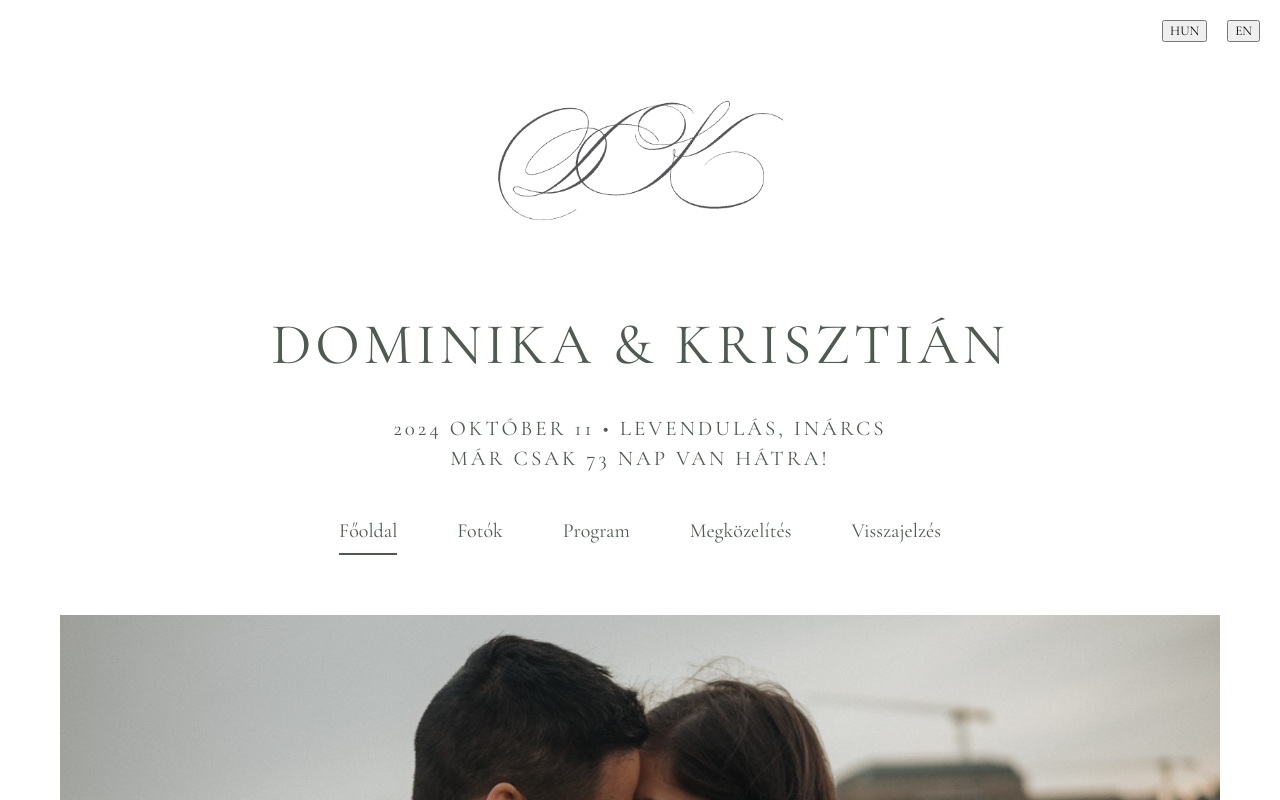
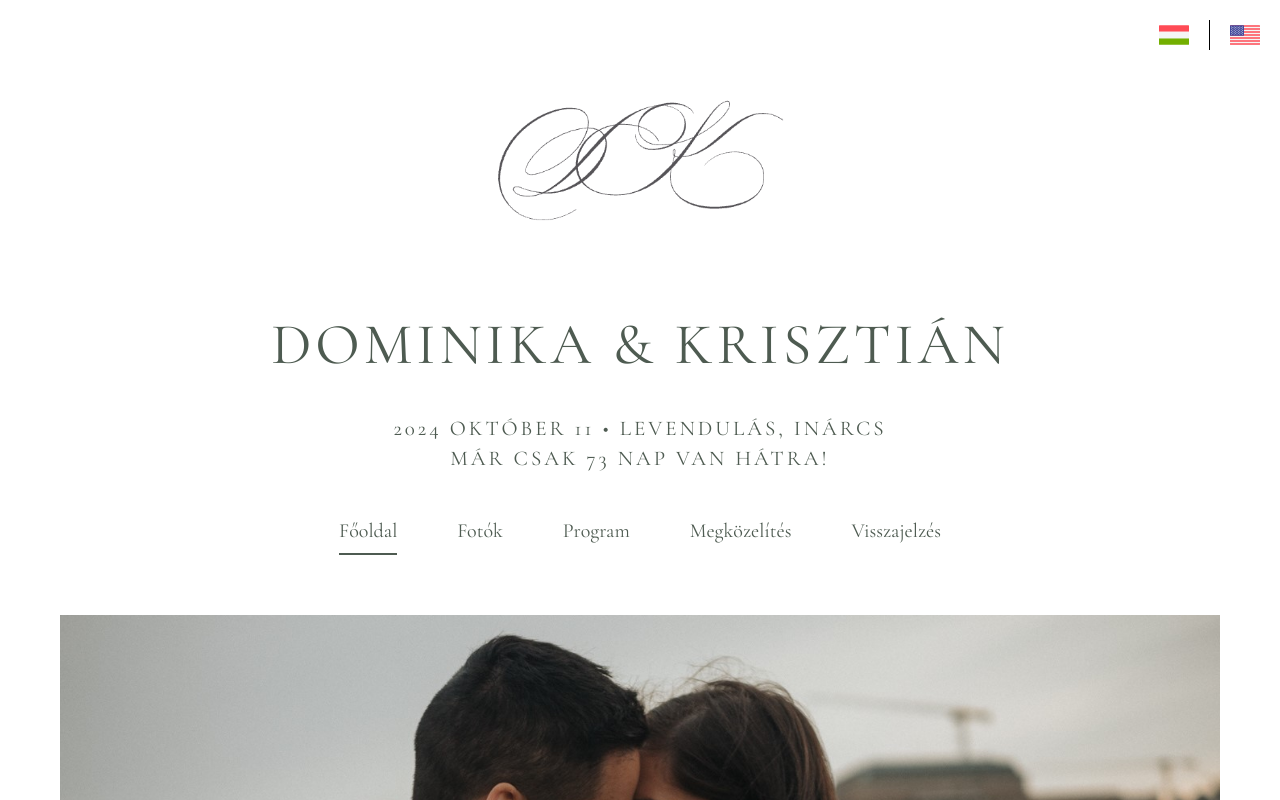
Before and after one commit to buikrisz/wedding, a React (Create React App) app: page / in a window 1280 px wide. Shown: the top 800 px of the page. Built offline with nearby package versions, Linux system fonts and the light colour scheme; a web font is replaced by a local one.

Commit message:
change icons

```diff
--- a/package.json
+++ b/package.json
@@ -18,6 +18,7 @@
     "i18next": "^23.12.2",
     "react": "^18.3.1",
     "react-dom": "^18.3.1",
+    "react-flags-select": "^2.2.3",
     "react-i18next": "^15.0.1",
     "react-icons": "^5.2.1",
     "react-router-dom": "^6.25.1",
--- a/src/components/LanguageChooser.css
+++ b/src/components/LanguageChooser.css
@@ -1,9 +1,23 @@
 .languageChooser {
   position: absolute;
   display: flex;
+  justify-content: center;
+  align-items: center;
   gap: 20px;
   top: 0;
   right: 0;
+  height: 30px;
   padding-top: 20px;
   padding-right: 20px;
 }
+
+.languageChooser .languageButton {
+  width: 30px;
+  height: 30px;
+  cursor: pointer;
+}
+
+.languageChooser .languageButtonSeparator {
+  height: 100%;
+  border-right: 1px solid black;
+}
--- a/src/components/LanguageChooser.tsx
+++ b/src/components/LanguageChooser.tsx
@@ -1,5 +1,6 @@
 import { useCallback } from "react";
 import { useTranslation } from "react-i18next";
+import { Us, Hu } from "react-flags-select";
 import "./LanguageChooser.css";
 
 export const LanguageChooser = () => {
@@ -14,12 +15,9 @@ export const LanguageChooser = () => {
 
   return (
     <div className="languageChooser">
-      <button className="language" onClick={() => changeLanguage("hu")}>
-        HUN
-      </button>
-      <button className="language" onClick={() => changeLanguage("en")}>
-        EN
-      </button>
+      <Hu className="languageButton" onClick={() => changeLanguage("hu")} />
+      <div className="languageButtonSeparator"></div>
+      <Us className="languageButton" onClick={() => changeLanguage("en")} />
     </div>
   );
 };
```
Also changed, not shown: 1 other file (tests, documents, lock files or other folders).
